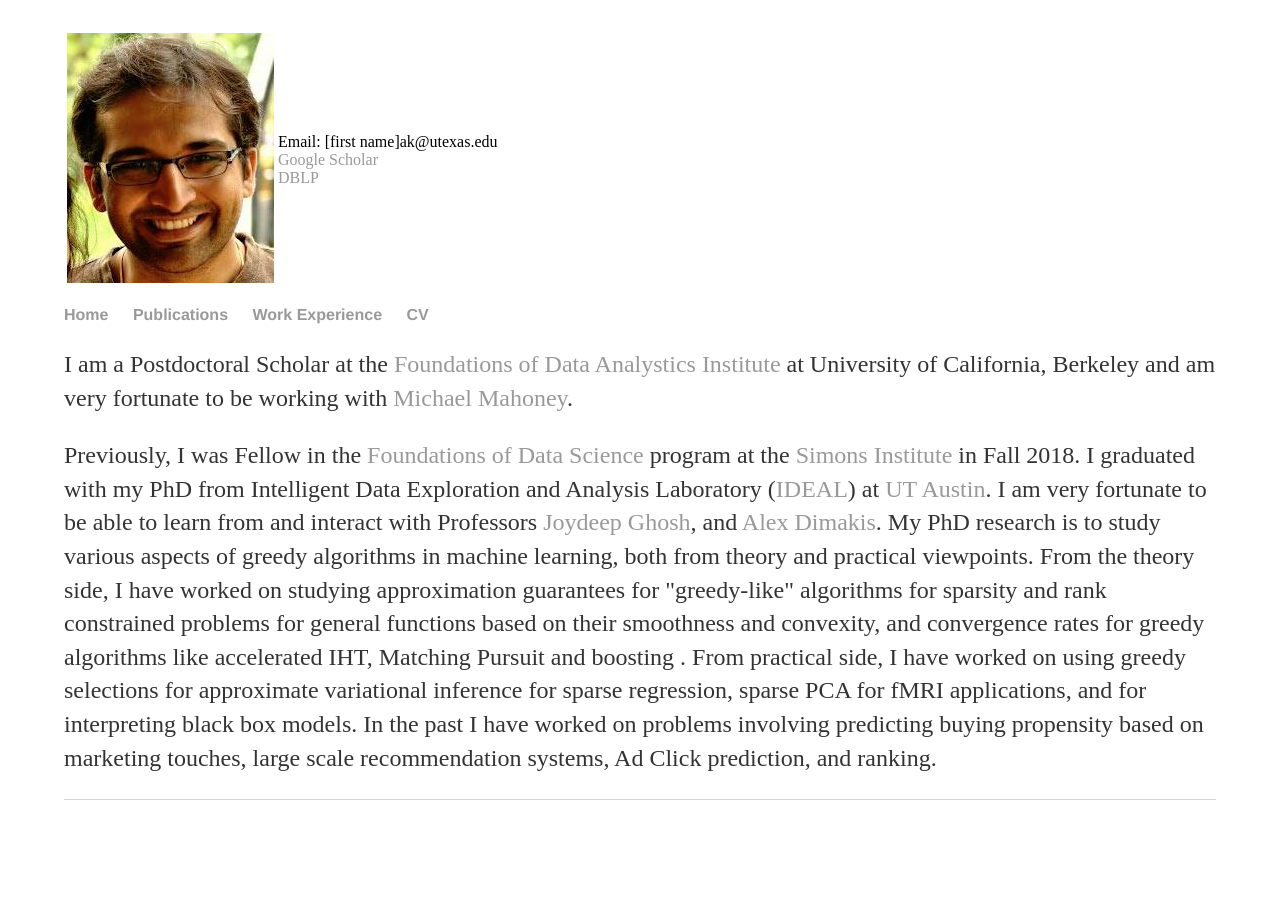
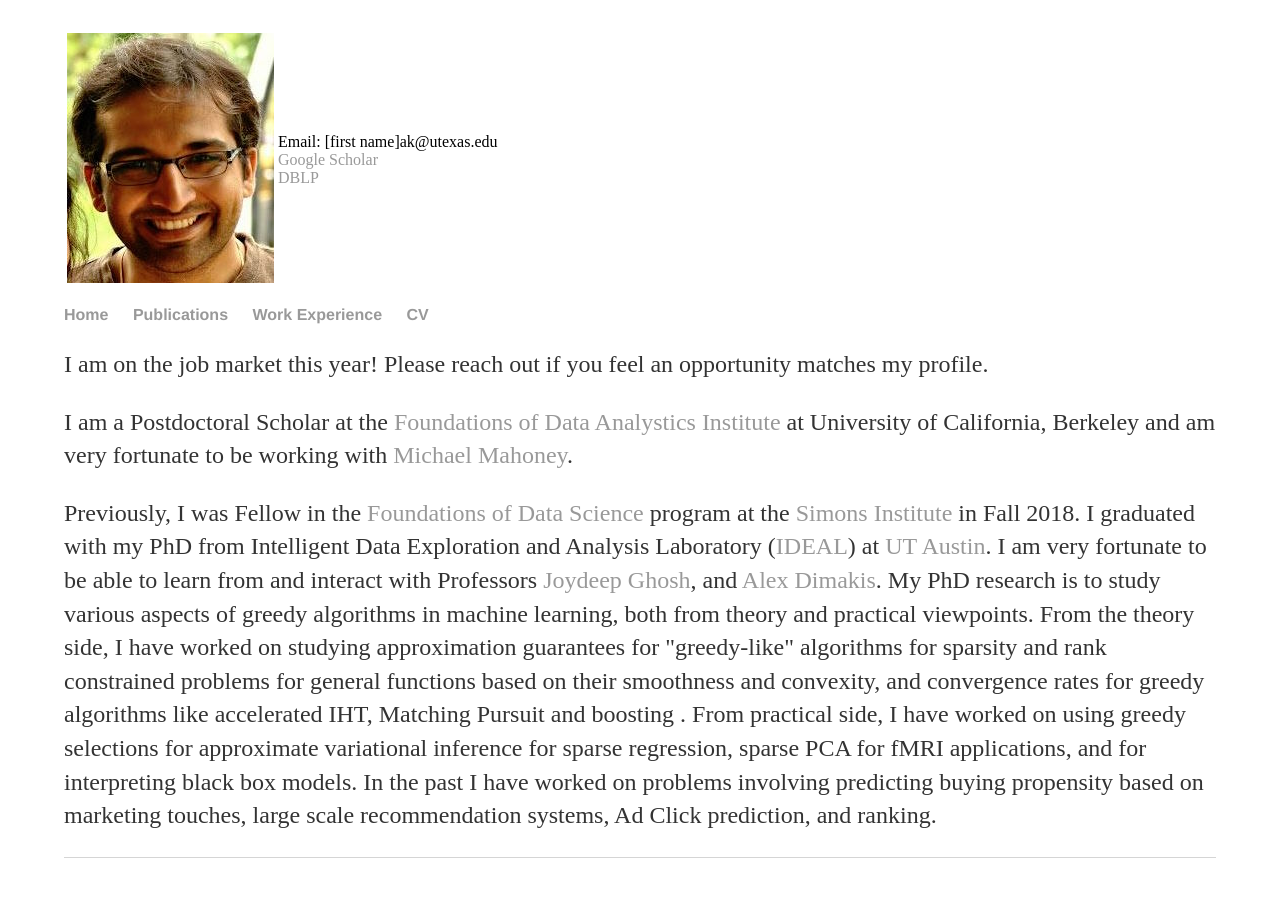
Before and after one commit to rjvak7/rjvak7.github.io, a Jekyll site: the page built from index.html, in a window 1280 px wide. Shown: the top 897 px of the page. Built offline with Jekyll 4.4.1, drawn with Linux system fonts in a browser that asks for light colours.

Commit message:
update pubs

```diff
--- a/index.html
+++ b/index.html
@@ -3,6 +3,8 @@ layout: default
 title: Rajiv Khanna -- Home
 ---
 <div >
+    <p>I am on the job market this year! Please reach out if you feel an opportunity matches my profile.
+
 	<p> I am a Postdoctoral Scholar at the <a href="https://foda.berkeley.edu"> Foundations of Data Analystics Institute</a> at University of California, Berkeley and am very fortunate to be working with <a href=https://www.stat.berkeley.edu/~mmahoney/>Michael Mahoney</a>.
 
     <p> Previously, I was Fellow in the <a href="https://simons.berkeley.edu/programs/dl2019">Foundations of Data Science</a> program at the <a href="https://simons.berkeley.edu/">Simons Institute</a> in Fall 2018. I graduated with my PhD from Intelligent Data Exploration and Analysis Laboratory (<a href="http://www.ideal.ece.utexas.edu">IDEAL</a>) at <a href="http://www.utexas.edu/">UT Austin</a>. I am very fortunate to be able to learn from and interact with Professors <a href="http://www.ideal.ece.utexas.edu/ghosh">Joydeep Ghosh</a>, and <a href="http://users.ece.utexas.edu/~dimakis/"> Alex Dimakis</a>. My PhD research is to study various aspects of greedy algorithms in machine learning, both from theory and practical viewpoints. From the theory side, I have worked on studying approximation guarantees for "greedy-like" algorithms for sparsity and rank constrained problems for general functions based on their smoothness and convexity, and convergence rates for greedy algorithms like accelerated IHT, Matching Pursuit and boosting . From practical side, I have worked on using greedy selections for approximate variational inference for sparse regression, sparse PCA for fMRI applications, and for interpreting black box models. In the past I have worked on problems involving predicting buying propensity based on marketing touches, large scale recommendation systems, Ad Click prediction, and ranking.
```
